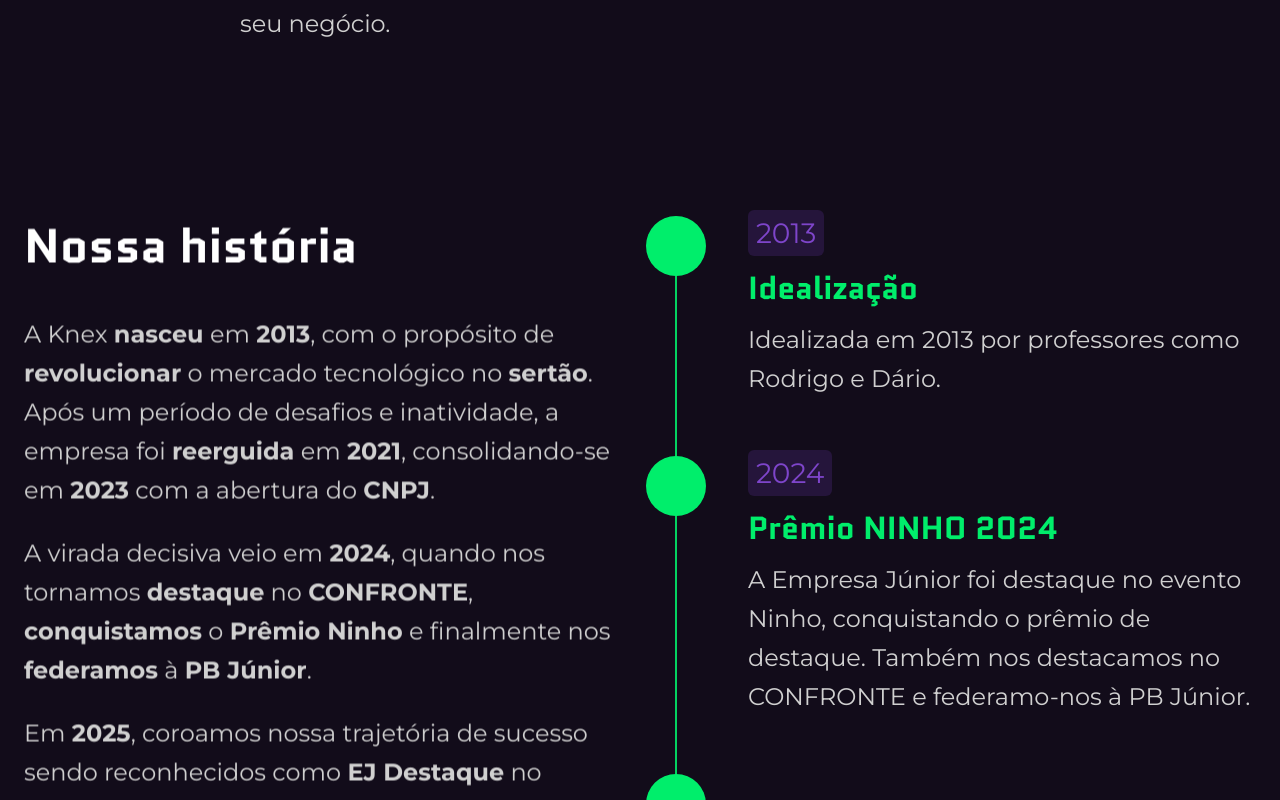
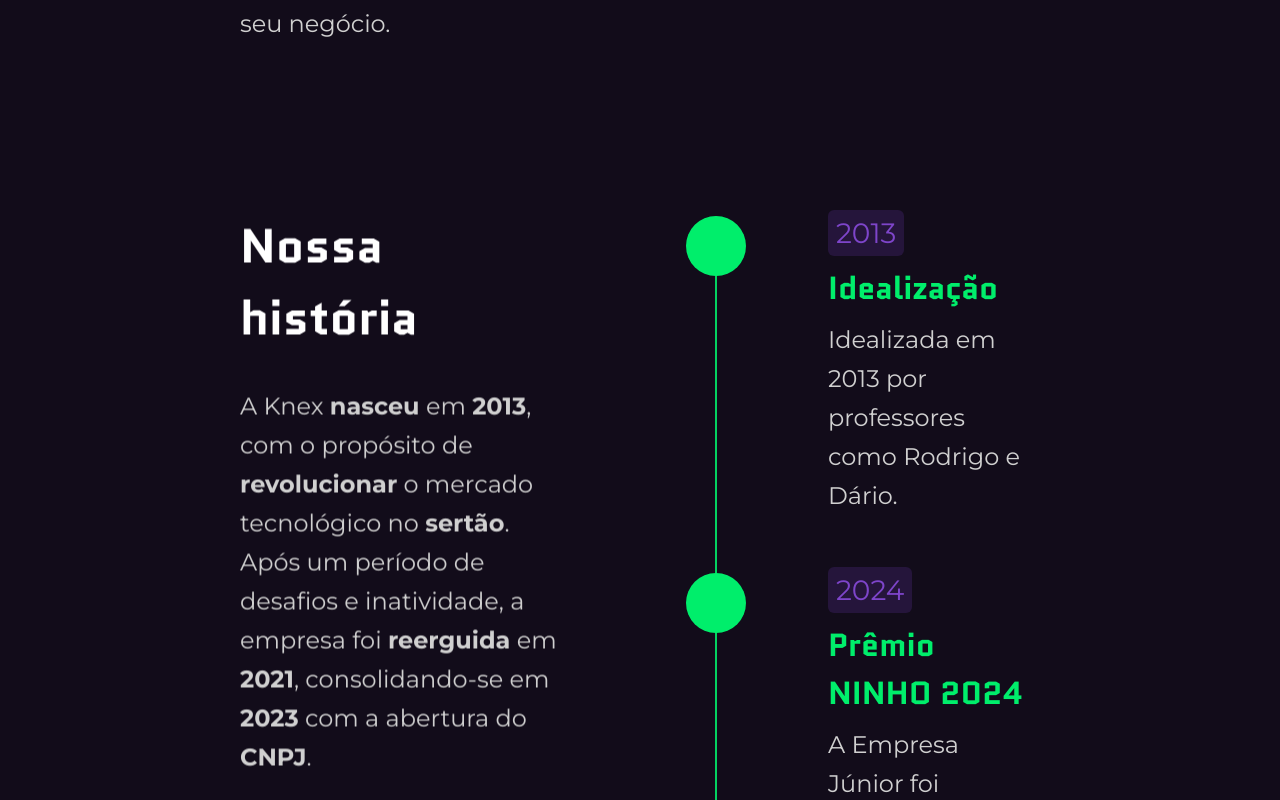
Before and after one commit to knex-projects/NewKnex-lp, a Next.js app: page /sobre in a window 1280 px wide. Shown: the part 880-1680 px from the top of the page. Built offline with nearby package versions, Linux system fonts and the light colour scheme.

Commit message:
fix: alinhar seção a  outras seçoes fix: trocar tamanho de fontes que nao estav sequindo o  mesmo tamnho das outras seções

```diff
--- a/src/components/section/ourhistorysection.tsx
+++ b/src/components/section/ourhistorysection.tsx
@@ -61,8 +61,8 @@
   }, [textInView]);
 
   return (
-    <section className="bg-BackGround py-16 lg:py-20">
-      <div className="container mx-auto flex lg:flex-row flex-col items-start justify-between gap-10 px-6 w-full">
+    <section className="bg-BackGround px-6.5  lg:px-10 xl:px-60  py-16 lg:py-20">
+      <div className="container flex lg:flex-row flex-col items-start justify-between gap-30  w-full">
         <div
           ref={textRef}
           className={[
@@ -76,7 +76,7 @@
             Nossa história
           </h2>
 
-          <div className="flex flex-col gap-6 font-montserrat lg:text-[24px] text-[16px] font-light leading-relaxed text-W3">
+          <div className="flex flex-col gap-6 font-montserrat md:text-[24px] text-[16px] font-light leading-relaxed text-W3">
             <p>
               A Knex <strong className="font-semibold">nasceu</strong> em{" "}
               <strong className="font-semibold">2013</strong>, com o propósito de{" "}
@@ -157,7 +157,7 @@
                 </div>
                 <div
                   className={[
-                    "min-w-0 flex-1 pb-1 lg:ml-10 ml-2",
+                    "min-w-0 flex-1 pb-1 lg:ml-20 ml-2",
                     "motion-reduce:transform-none motion-reduce:transition-none",
                     "transition-all duration-700 ease-out will-change-transform",
                     timelineInView
@@ -178,7 +178,7 @@
                   <h3 className="mt-2 font-quantico sm:text-[32px] font-bold text-G4 text-[24px]">
                     {item.title}
                   </h3>
-                  <p className="mt-2 max-w-prose font-montserrat sm:text-[24px] font-light leading-relaxed text-W3 text-[16px] md:leading-relaxed">
+                  <p className="mt-2 max-w-prose font-montserrat md:text-[24px] font-light leading-relaxed text-W3 text-[16px] md:leading-relaxed">
                     {item.description}
                   </p>
                 </div>
```
